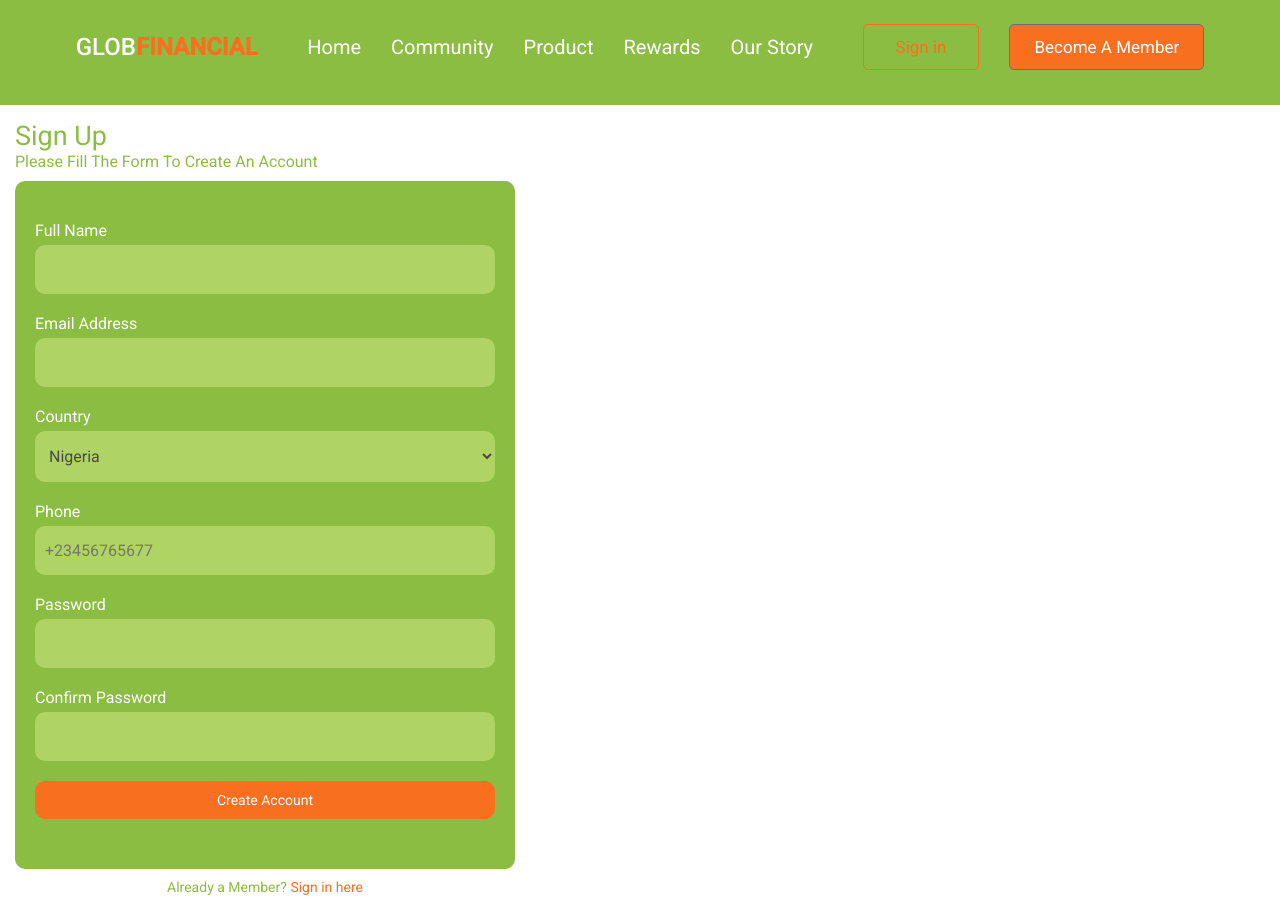
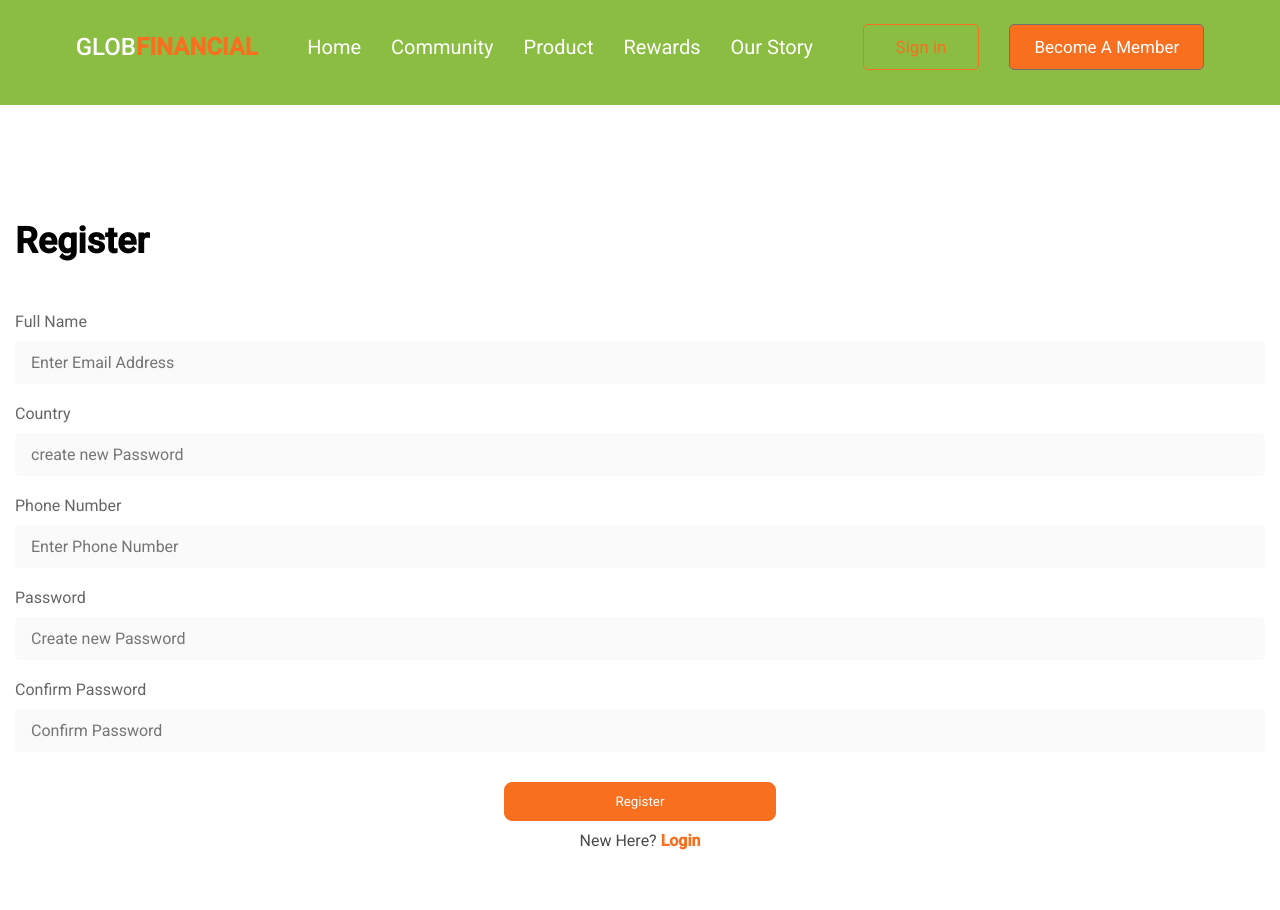
Before and after one commit to georgebsmith-tech/glob-financial-client, a Next.js app: page /sign-up in a window 1280 px wide. Built offline with nearby package versions, Linux system fonts and the light colour scheme.

Commit message:
modified the layout and removed the content of the asset page

```diff
--- a/components/Layout/GuestLayout.jsx
+++ b/components/Layout/Layout.jsx
@@ -4,6 +4,15 @@ import GuestHeader from '../Header/GuestHeader'
 import GuestFooter from '../Footer/GuestFooter'
 
 const GuestLayout = ({ children }) => {
+    const layout = children.type.layout
+    if (layout === "auth") {
+        return (
+            <>
+                <GuestHeader />
+                { children}
+            </>
+        )
+    }
     return (
         <>
             <GuestHeader />
--- a/configs/links.js
+++ b/configs/links.js
@@ -4,7 +4,8 @@ const links = {
     signIn: '/sign-in',
     dashboard: "/dashboard",
     withdrawal: "/withdrawal",
-    withdrawalDetails: "/withdrawal-details"
+    withdrawalDetails: "/withdrawal-details",
+    chooseAsset: "/choose-asset"
 }
 
 export default links;
--- a/pages/_app.js
+++ b/pages/_app.js
@@ -1,13 +1,13 @@
 import '../styles/globals.css'
-import GuestLayout from '../components/Layout/GuestLayout'
+import Layout from '../components/Layout/Layout'
 
 function MyApp({ Component, pageProps }) {
 
   return (
-    <GuestLayout >
+    <Layout >
       <Component {...pageProps} />
 
-    </GuestLayout>
+    </Layout>
   )
 }
 
--- a/pages/sign-in.js
+++ b/pages/sign-in.js
@@ -4,7 +4,7 @@ import links from '../configs/links'
 import Link from 'next/link'
 import { useRouter } from 'next/router'
 
-export default function SignIn({ history }) {
+const SignIn = ({ history }) => {
     const router = useRouter()
     return (
         <main className="container">
@@ -73,3 +73,7 @@ export default function SignIn({ history }) {
         </main>
     )
 }
+
+SignIn.layout = "auth"
+
+export default SignIn;
--- a/pages/sign-up.js
+++ b/pages/sign-up.js
@@ -1,122 +1,134 @@
 import Head from 'next/head'
 import styles from '../styles/Home.module.css'
+import links from '../configs/links'
+import Link from 'next/link'
 import { useRouter } from 'next/router'
-import Link from 'next/link'
-import links from '../configs/links'
 
-export default function SignIn({ history }) {
+const SignUp = ({ history }) => {
     const router = useRouter()
     return (
-        <div
-            className="container flex justify-center" style={{ width: "100vw" }}>
-            <div className="fw flex justify-content">
+        <main className="container mb30">
+            <h1
+                style={{ marginTop: 100 }}
+                class="tb f36">
+                Register
+        </h1>
+            <div className="mt50">
+                <form action="">
+                    <div className="f16 mb20">
+                        <label
+                            className="t-grey block mb10"
+                            htmlFor="">
+                            Full Name
+                    </label>
+                        <input
 
-                <div className="fw" style={{
-                    maxWidth: 500
-                }}>
-
-
-                    <div className="f27 text-brand-green">
-                        Sign Up
-            </div>
-                    <div className="f16 text-brand-green">
-                        Please Fill The Form To Create An Account
+                            className="fw br5 f16 t-grey3"
+                            style={{
+                                padding: "11px 15px",
+                                backgroundColor: "rgba(250,250,250,1)",
+                                border: "1px solid rgba(250,250,250,1)"
+                            }}
+                            placeholder="Enter Email Address"
+                            type="email" />
                     </div>
 
-                    <div
-                        style={
-                            {
-                                marginTop: 10
-                                , width: "100%"
+                    <div className="f16 mb20">
+                        <label
+                            className="t-grey block mb10"
+                            htmlFor="">
+                            Country
+                    </label>
+                        <input
+
+                            className="fw br5 f16 t-grey3"
+                            style={{
+                                padding: "11px 15px",
+                                backgroundColor: "rgba(250,250,250,1)",
+                                border: "1px solid rgba(250,250,250,1)"
                             }}
-                        className="bg-brand-green p20 br10">
-                        <form action="" className="mt20 mb30">
-                            <div className="mb20">
-                                <label
-                                    className="fw f16 mb5 block"
-                                    htmlFor="">Full Name</label>
-                                <input
-                                    style={{ backgroundColor: "rgba(227, 245, 149,0.4)" }}
-                                    className="br10 p10 ptb15 no-bd full-width f16"
-                                    type="text" />
-                            </div>
-                            <div className="mb20">
-                                <label
-                                    className="fw f16 mb5 block"
-                                    htmlFor="">Email Address</label>
-                                <input
-                                    style={{ backgroundColor: "rgba(227, 245, 149,0.4)" }}
-                                    className="br10 p10 no-bd full-width f16 ptb15"
-                                    type="text" />
-                            </div>
-                            <div className="mb20">
-                                <label
-                                    className="fw f16 mb5 block"
-                                    htmlFor="">Country</label>
-                                <select
-                                    style={{ backgroundColor: "rgba(227, 245, 149,0.4)" }}
-                                    className="br10 p10 no-bd full-width f16 ptb15"
-                                    type="text" >
-                                    <option value="">Nigeria</option>
-                                </select>
-                            </div>
-                            <div className="mb20">
-                                <label
-                                    className="fw f16 mb5 block"
-                                    htmlFor="">Phone</label>
-                                <input
-                                    placeholder="+23456765677"
-                                    style={{ backgroundColor: "rgba(227, 245, 149,0.4)" }}
-                                    className="br10 p10 no-bd full-width f16 ptb15"
+                            placeholder="create new Password"
                             type="password" />
                     </div>
 
-                            <div className="mb20">
+                    <div className="f16 mb20">
                         <label
-                                    className="fw f16 mb5 block"
-                                    htmlFor="">Password</label>
+                            className="t-grey block mb10"
+                            htmlFor="">
+                            Phone Number
+                    </label>
                         <input
-                                    style={{ backgroundColor: "rgba(227, 245, 149,0.4)" }}
-                                    className="br10 p10 no-bd full-width f16 ptb15"
+
+                            className="fw br5 f16 t-grey3"
+                            style={{
+                                padding: "11px 15px",
+                                backgroundColor: "rgba(250,250,250,1)",
+                                border: "1px solid rgba(250,250,250,1)"
+                            }}
+                            placeholder="Enter Phone Number"
+                            type="number" />
+                    </div>
+                    <div className="f16 mb20">
+                        <label
+                            className="t-grey block mb10"
+                            htmlFor="">
+                            Password
+                    </label>
+                        <input
+
+                            className="fw br5 f16 t-grey3"
+                            style={{
+                                padding: "11px 15px",
+                                backgroundColor: "rgba(250,250,250,1)",
+                                border: "1px solid rgba(250,250,250,1)"
+                            }}
+                            placeholder="Create new Password"
                             type="password" />
                     </div>
-                            <div className="mb20">
+
+                    <div className="f16 mb20">
                         <label
-                                    className="fw f16 mb5 block"
-                                    htmlFor="">Confirm Password</label>
+                            className="t-grey block mb10"
+                            htmlFor="">
+                            Confirm Password
+                    </label>
                         <input
-                                    style={{ backgroundColor: "rgba(227, 245, 149,0.4)" }}
-                                    className="br10 p10 no-bd full-width f16 ptb15"
+
+                            className="fw br5 f16 t-grey3"
+                            style={{
+                                padding: "11px 15px",
+                                backgroundColor: "rgba(250,250,250,1)",
+                                border: "1px solid rgba(250,250,250,1)"
+                            }}
+                            placeholder="Confirm Password"
                             type="password" />
                     </div>
-                            <div>
+
+
+                    <div
+                        className="center-text mt30 ">
                         <button
-                                    onClick={(e) => { e.preventDefault(); router.push("/choose-asset") }}
-                                    className="bg-orange br10 full-width f14 p10 bd-o  fw pointer">
-                                    Create Account
+                            onClick={(e) => { e.preventDefault(); router.push(links.chooseAsset) }}
+                            className="tw br8 bg-brand-orange bd-o"
+                            style={{ padding: "11px 111px" }}>
+                            Register
                         </button>
+                    </div>
+                    <div className="f16 center-text mt10">
+                        New Here? <Link href={links.signIn}>
+                            <a className="bolder text-brand-orange"> Login</a>
+                        </Link>
+                    </div>
+
+                </form>
             </div>
 
 
 
-                        </form>
 
-
-                    </div>
-                    <div className="center-text f14 mt10">
-                        <span className="text-brand-green">
-                            Already a Member? <Link href={links.signIn}>
-                                <a className="text-brand-orange">
-                                    Sign in here
-                            </a>
-                            </Link>
-                        </span>
-
-                    </div>
-                </div>
-            </div>
-
-
-        </div>
+        </main>
     )
 }
+
+SignUp.layout = "auth"
+export default SignUp;
```
Also changed, not shown: pages/choose-asset.js (+21 -83 lines). Lines whose indentation alone changed are shown as unchanged.
